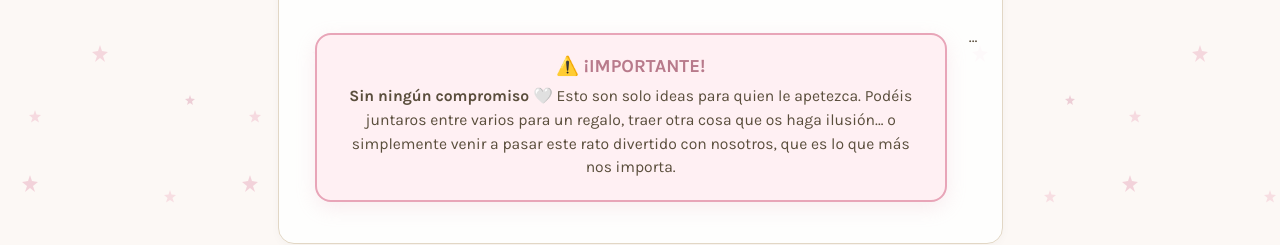
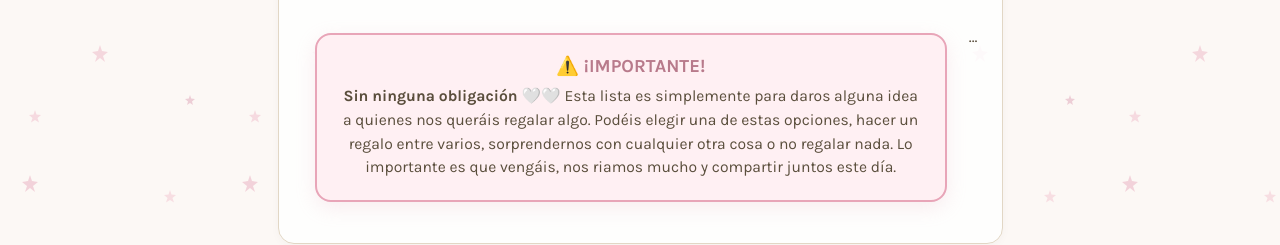
Before and after one commit to samuel1052/babyshowermelissa, a plain HTML site: page index.html in a window 1280 px wide. Shown: the part 725-970 px from the top of the page. Drawn offline with nearby package versions, Linux system fonts and the light colour scheme; no server answers.

Commit message:
Revise important message in index.html

```diff
--- a/index.html
+++ b/index.html
@@ -437,9 +437,7 @@ Lo más importante, sin duda, es compartir este momento con vosotros. ✨.</p>
   <div class="important-box">
     <div class="important-title">⚠️ ¡IMPORTANTE!</div>
     <p style="margin: 0; color: #5a4e3c; font-size: 0.98rem; line-height: 1.5;">
-      <strong>Sin ningún compromiso 🤍</strong> Esto son solo ideas para quien le apetezca.
-      Podéis juntaros entre varios para un regalo, traer otra cosa que os haga ilusión…
-      o simplemente venir a pasar este rato divertido con nosotros, que es lo que más nos importa.
+      <strong>Sin ninguna obligación 🤍🤍</strong> Esta lista es simplemente para daros alguna idea a quienes nos queráis regalar algo. Podéis elegir una de estas opciones, hacer un regalo entre varios, sorprendernos con cualquier otra cosa o no regalar nada. Lo importante es que vengáis, nos riamos mucho y compartir juntos este día.
     </p>
   </div>
 
```
